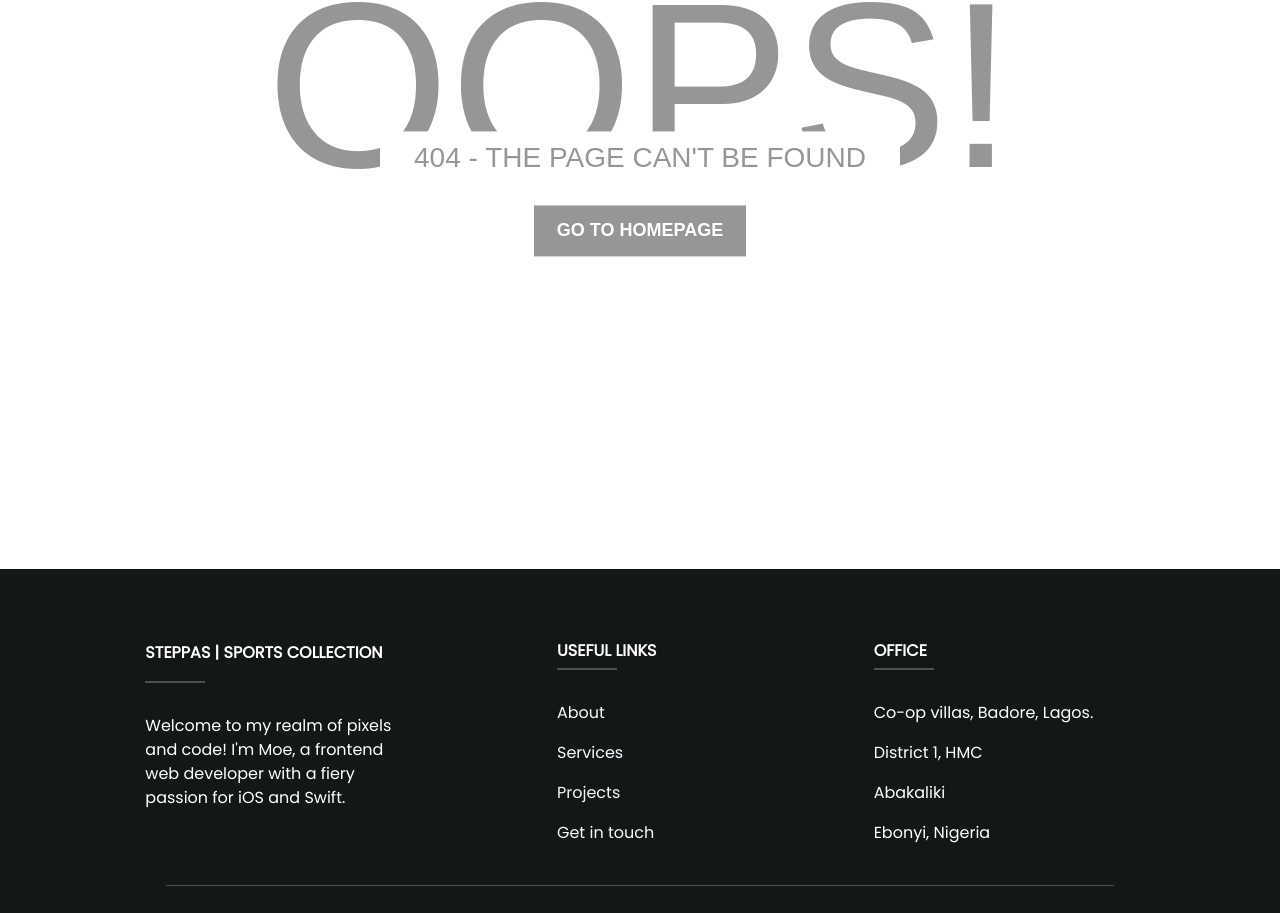
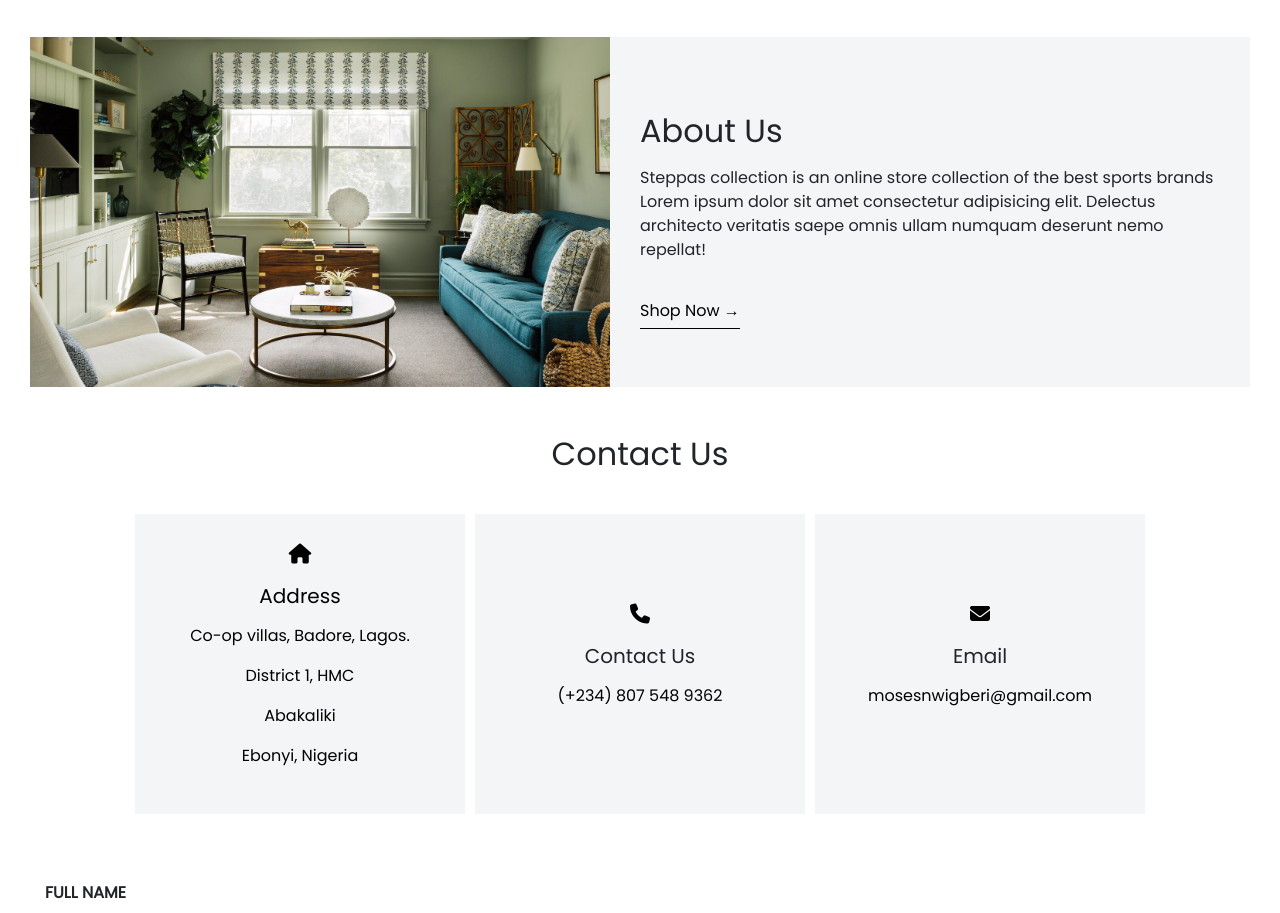
Before and after one commit to TheMoeEntity/steppascollection, a Next.js app: page /contact in a window 1280 px wide. Before the commit this address had no page. Shown: the part 363-1276 px from the top of the page. Built offline with nearby package versions, Linux system fonts and the light colour scheme; grey boxes are pictures that could not be loaded.

Commit message:
Add link to Contact Us page in the header.

```diff
--- /dev/null
+++ b/app/contact/page.tsx
@@ -0,0 +1,9 @@
+import dynamic from "next/dynamic";
+// const ContactPage = dynamic(import("../../components/ContactPage"));
+import ContactPage from "../../components/ContactPage";
+
+const Contact = () => {
+  return <ContactPage />;
+};
+
+export default Contact;
--- /dev/null
+++ b/components/ContactPage/index.module.css
@@ -0,0 +1,144 @@
+.contact {
+  width: 1600px;
+  max-width: 100%;
+  margin: 0 auto;
+  padding: 30px;
+}
+.contact > p {
+  width: 100%;
+  padding: 20px;
+}
+.sales {
+  width: 100%;
+  display: flex;
+  flex-flow: row wrap;
+  margin-top: 90px;
+}
+.sales > div {
+  flex: 1 1;
+}
+.sales > div:nth-child(1) {
+  height: 350px;
+  position: relative;
+}
+.sales > div:nth-child(2) {
+  background: #f3f5f7;
+  display: flex;
+  justify-content: center;
+  align-items: center;
+  padding: 30px;
+}
+.sales > div button {
+  border: none;
+  color: black;
+  padding: 5px 0px;
+  background: none;
+  border-bottom: 1px solid rgba(0, 0, 0, 1);
+}
+.categories {
+  width: 100%;
+  margin: auto;
+  display: flex;
+  flex-flow: row wrap;
+  justify-content: center;
+  margin: 30px 0;
+}
+.categories > div {
+  flex: 33.3333%;
+  margin: 10px 5px;
+  background-color: #f3f5f7;
+  max-width: 330px;
+  min-width: 250px;
+  height: 300px;
+  display: flex;
+  flex-flow: column wrap;
+  justify-content: center;
+  align-items: center;
+  color: black;
+  font-size: medium;
+}
+.categories > div i {
+  font-size: 20px;
+}
+.maps {
+  width: 100%;
+  display: flex;
+  flex-flow: row wrap;
+  justify-content: space-between;
+}
+.maps > div {
+  flex: 1 1;
+  margin: 15px 15px;
+}
+
+.maps form {
+  width: 100%;
+}
+.maps form .formGroup {
+  width: 100%;
+  margin: 12px 0;
+}
+.maps form label {
+  display: block;
+  font-weight: bolder;
+  margin: 10px 0;
+}
+.maps form input,
+.maps form textarea {
+  width: 100%;
+  border: 1px solid #dcdcdc;
+  display: block;
+  border-radius: 7px;
+  padding: 10px 14px;
+  background-color: transparent;
+}
+.maps form button {
+  background-color: black;
+  color: whitesmoke;
+  border: none;
+  padding: 10px 15px;
+}
+.guarantee {
+  width: 100%;
+  margin: auto;
+  display: flex;
+  flex-flow: row wrap;
+  justify-content: center;
+  margin: 30px 0;
+  background-color: #f3f5f7;
+}
+.guarantee i {
+  font-size: 27px;
+}
+.guarantee > div {
+  flex: 20%;
+  margin: 10px 5px;
+  background-color: #f3f5f7;
+  max-width: 330px;
+  min-width: 250px;
+  height: fit-content;
+  padding: 20px;
+  display: flex;
+  flex-flow: column wrap;
+  justify-content: center;
+  align-items: center;
+  color: black;
+  font-size: medium;
+}
+.guarantee > div p {
+  color: gray;
+}
+@media screen and (max-width: 498px) {
+  .maps > div {
+    flex: 100%;
+  }
+  .sales > div {
+    flex: 100%;
+  }
+  .sales > div:nth-child(1) {
+    height: 250px;
+  }
+  .contact {
+    padding: 30px 17px;
+  }
+}
--- /dev/null
+++ b/components/ContactPage/index.tsx
@@ -0,0 +1,169 @@
+"use client";
+import Image from "next/image";
+import styles from "./index.module.css";
+import furniture from "../../public/images/furniture-2.jpeg";
+
+const ContactPage = () => {
+  return (
+    <div className={styles.contact}>
+      <div>
+        Home <i className="fa-solid fa-angle-right"></i>{" "}
+        <strong>Contact Us</strong>
+        <h2 className="h2 my-4">
+          We beleive in sustainable Sports Collection. {`We're`} passionate{" "}
+          <br />
+          about your sports lifestyle.
+        </h2>
+        <p>
+          Lorem ipsum dolor sit amet consectetur adipisicing elit. Obcaecati
+          ratione dolore nihil sequi, consectetur asperiores reprehenderit at
+          officiis fugiat voluptatibus.
+        </p>
+        <div className={styles.sales}>
+          <div>
+            <Image
+              alt="Sales Picture"
+              style={{ objectFit: "cover" }}
+              src={furniture}
+              fill
+              quality={100}
+              priority={true}
+              //   sizes="(max-width: 500px) 100vw, (max-width: 100%) 50vw, 33vw"
+            />
+          </div>
+          <div>
+            <div>
+              <h2 className="my-3">About Us</h2>
+              <p className="my-3">
+                Steppas collection is an online store collection of the best
+                sports brands Lorem ipsum dolor sit amet consectetur adipisicing
+                elit. Delectus architecto veritatis saepe omnis ullam numquam
+                deserunt nemo repellat!
+              </p>
+              <button className="mt-3">Shop Now &rarr;</button>
+            </div>
+          </div>
+        </div>
+        <div className="text-center h2 mt-5">Contact Us</div>
+        <div className={styles.categories}>
+          <div>
+            <div>
+              <i className="fa-solid fa-house"></i>
+            </div>
+            <div>
+              <h5 className="fw-light my-3">Address</h5>
+            </div>
+            <div className="text-center">
+              <p>Co-op villas, Badore, Lagos.</p>
+              <p>District 1, HMC</p>
+              <p>Abakaliki </p> <p>Ebonyi, Nigeria</p>
+            </div>
+          </div>
+          <div>
+            <div>
+              <i className="fa fa-phone"></i>
+            </div>
+            <div>
+              <h5 className="fw-light text-dark my-3">Contact Us</h5>
+            </div>
+            <div className="text-center">
+              <p>(+234) 807 548 9362</p>
+            </div>
+          </div>
+          <div>
+            <div>
+              <i className="fa fa-envelope"></i>
+            </div>
+            <div>
+              <h5 className="fw-light text-dark my-3">Email</h5>
+            </div>
+            <div className="text-center">
+              <p>mosesnwigberi@gmail.com</p>
+            </div>
+          </div>
+        </div>
+        <div className={styles.maps}>
+          <div>
+            <form action="">
+              <div className={styles.formGroup}>
+                <label htmlFor="">FULL NAME</label>
+                <input type="text" />
+              </div>
+              <div className={styles.formGroup}>
+                <label htmlFor="">EMAIL ADDRESS</label>
+                <input type="text" />
+              </div>
+              <div className={styles.formGroup}>
+                <label htmlFor="">MESSAGE</label>
+                <textarea name="" id="" rows={10}></textarea>
+              </div>
+            </form>
+          </div>
+          <div>
+            <iframe
+              src="https://maps.google.com/maps?width=100%25&amp;height=600&amp;hl=en&amp;q=ikoyi+(My%20Business%20Name)&amp;t=&amp;z=14&amp;ie=UTF8&amp;iwloc=B&amp;output=embed"
+              width="100%"
+              height="100%"
+              frameBorder="0"
+              style={{ border: 0 }}
+              allowFullScreen={true}
+              aria-hidden="false"
+              tabIndex={0}
+            ></iframe>
+          </div>
+        </div>
+        <div className={styles.guarantee}>
+          <div>
+            <div>
+              <i className="fa-solid fa-truck"></i>
+            </div>
+            <div>
+              <h5 className="fw-light my-3">Free Shipping</h5>
+            </div>
+            <div className="text-center">
+              <p>Orders above $40.00</p>
+            </div>
+          </div>
+
+          <div>
+            <div>
+              <i className="fa fa-money"></i>
+            </div>
+            <div>
+              <h5 className="fw-light my-3">Money back</h5>
+            </div>
+            <div className="text-center">
+              <p>30 days guarantee</p>
+            </div>
+          </div>
+
+          <div>
+            <div>
+              <i className="fa fa-credit-card" aria-hidden="true"></i>
+            </div>
+            <div>
+              <h5 className="fw-light my-3">Secure Payments</h5>
+            </div>
+            <div className="text-center">
+              <p>Secured by Stripe</p>
+            </div>
+          </div>
+
+          <div>
+            <div>
+              <i className="fa-solid fa-phone"></i>
+            </div>
+            <div>
+              <h5 className="fw-light my-3">24/7 Assitance</h5>
+            </div>
+            <div className="text-center">
+              <p>Phone and email support</p>
+            </div>
+          </div>
+        </div>
+      </div>
+    </div>
+  );
+};
+
+export default ContactPage;
--- a/components/Header/index.tsx
+++ b/components/Header/index.tsx
@@ -38,7 +38,11 @@ const Header = () => {
             <div className="mx-3">
               Product &nbsp; <i className="fa fa-angle-down"></i>
             </div>
-            <div className="mx-3">Contact Us</div>
+            <div className="mx-3">
+              <Link className="text-black" href="/contact">
+                Contact Us
+              </Link>
+            </div>
           </div>
           <div className="d-lg-flex d-md-flex justify-content-around d-none">
             <div className="mx-2">
```
